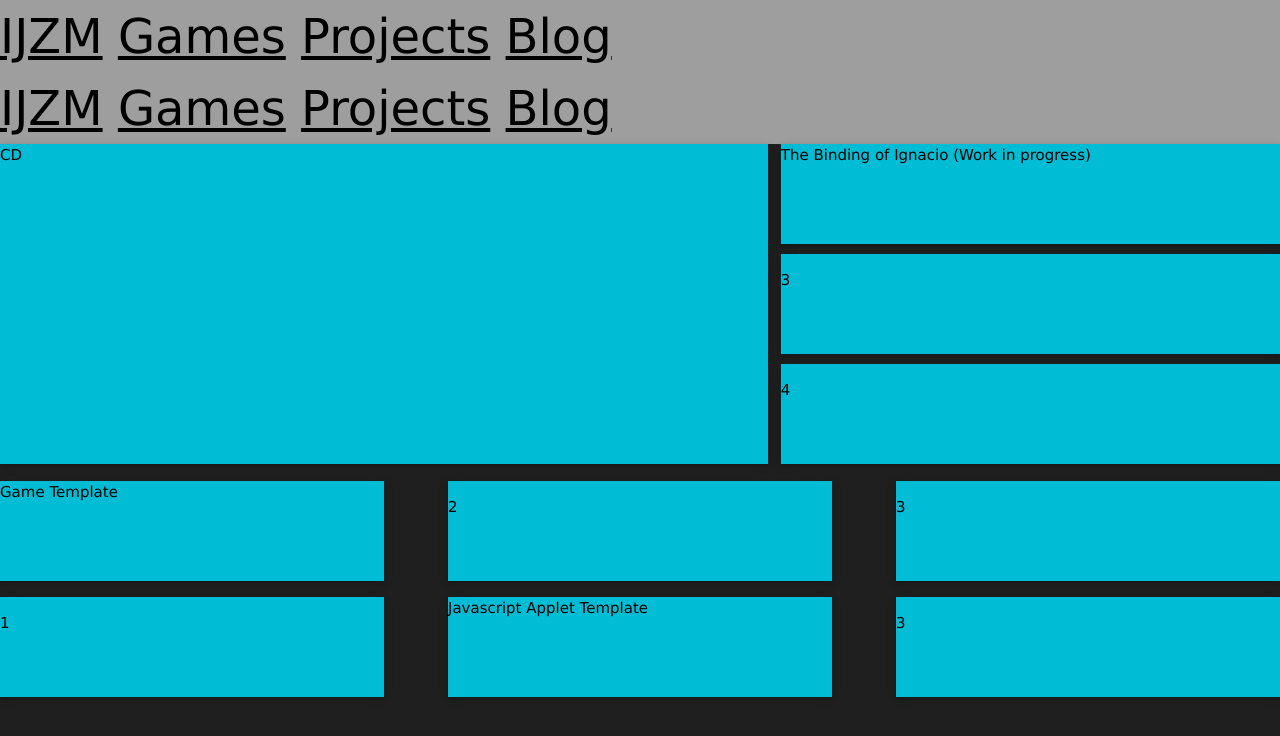
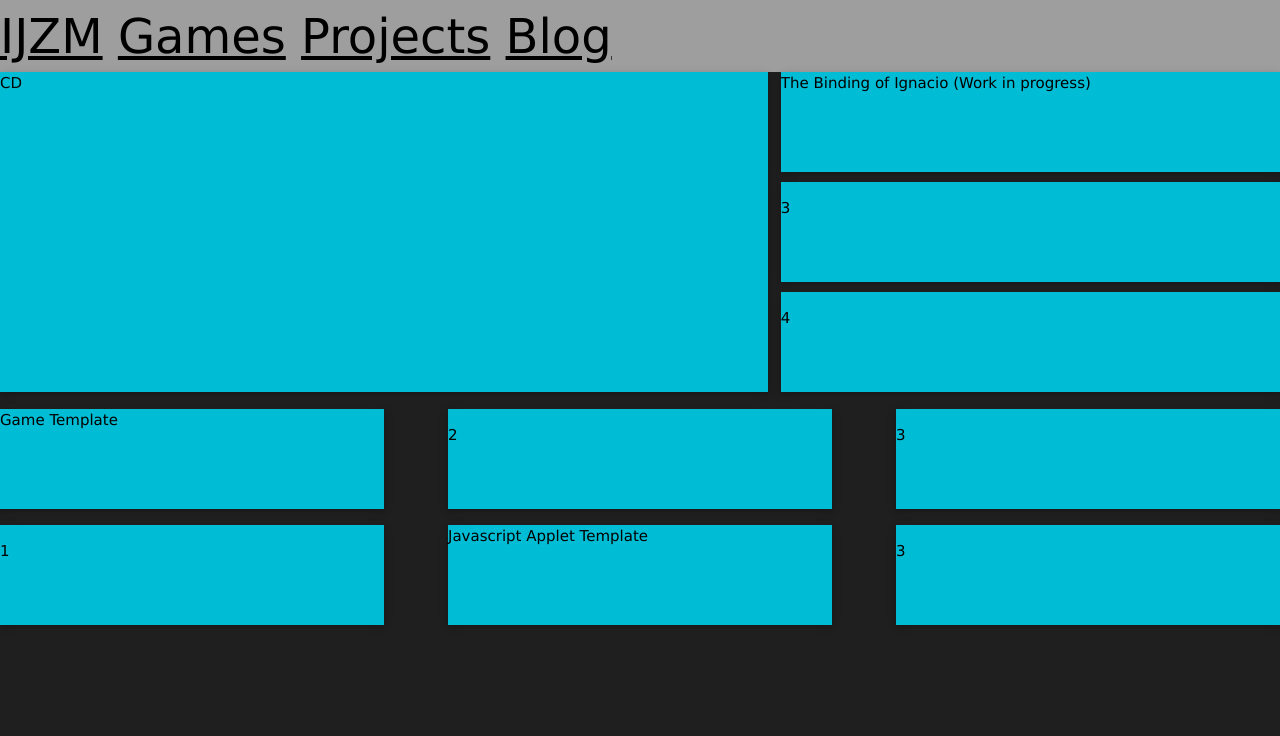
Before and after one commit to ijzm/OLD-ijzm.github.io, a Jekyll site: the page built from index.html, in a window 1280 px wide. Shown: the top 736 px of the page. Built offline with Jekyll 4.4.1, drawn with Linux system fonts in a browser that asks for light colours.

Commit message:
Update default.html

```diff
--- a/_layouts/default.html
+++ b/_layouts/default.html
@@ -10,13 +10,6 @@
 			<link rel="stylesheet" type="text/css" href="font/stylesheet.css">
 			<link rel="stylesheet" type="text/css" href="style.css">
 			<link rel="stylesheet" type="text/css" href="font/w3.css">
-
-			<nav class="w3topnav w3-xxxlarge w3-grey">
-				<a href="http://ijzm.github.io" target="_top">IJZM</a>
-				<a href="" target="_top">Games</a>
-				<a href="https://github.com/ijzm?tab=repositories" target="_top">Projects</a>
-				<a href="./blog/" target="_top">Blog</a>
-			</nav>
 			<div class="container">
 
 			{{ content }}
```
